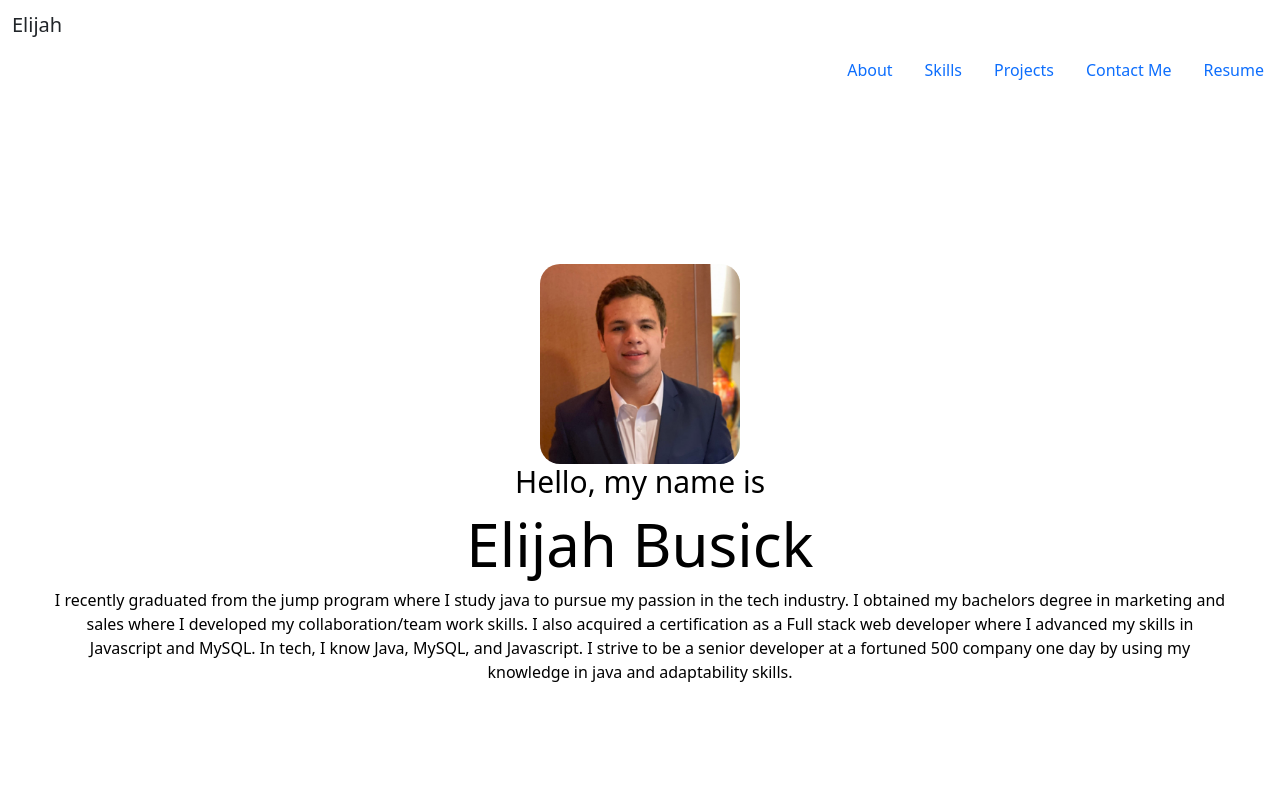
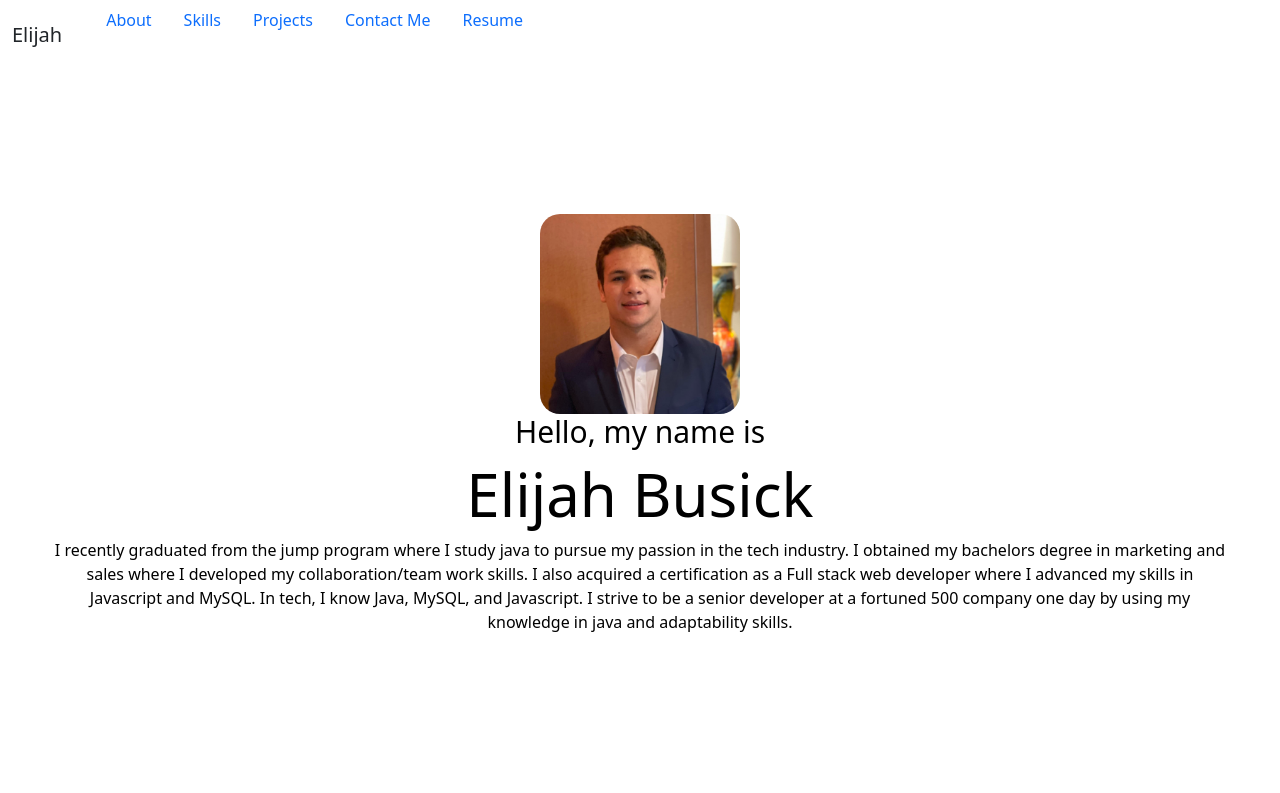
Before and after one commit to Elijahb22/the-portfolio, a React (Create React App) app: page / in a window 1280 px wide. Shown: the top 793 px of the page. Built offline with nearby package versions, Linux system fonts and the light colour scheme.

Commit message:
more styling for nav

```diff
--- a/src/components/Nav/nav.js
+++ b/src/components/Nav/nav.js
@@ -3,7 +3,7 @@ import './nav.css'
 const nav = () => {
 
   return (
-    <div className=''>
+    <div className='nav'>
         {/* <div className='nav-w'> */}
             <nav class="navbar bg-body-tertiary">
                 <div class="container-fluid">
```
